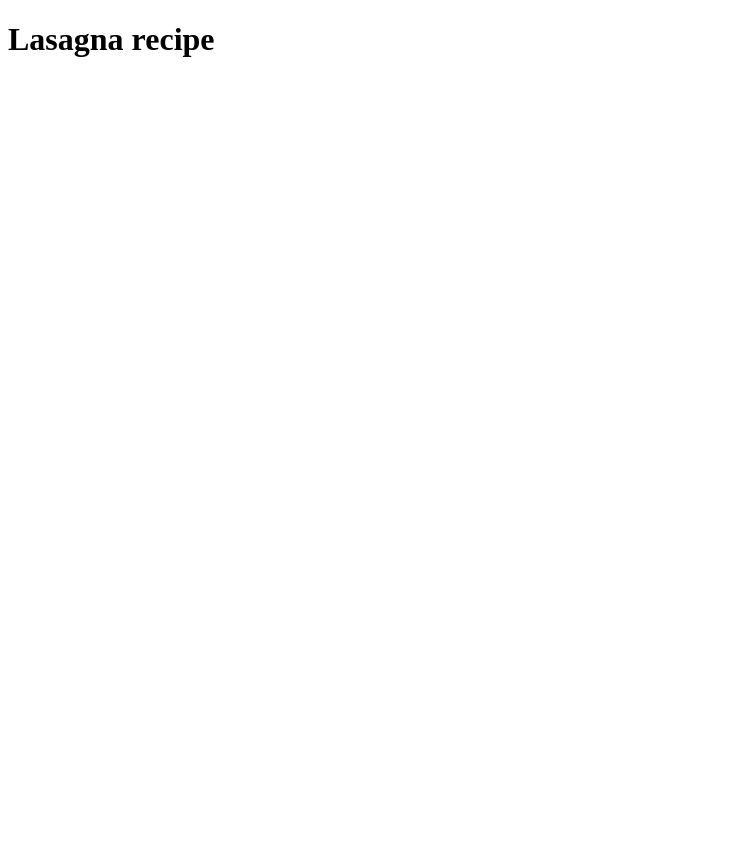
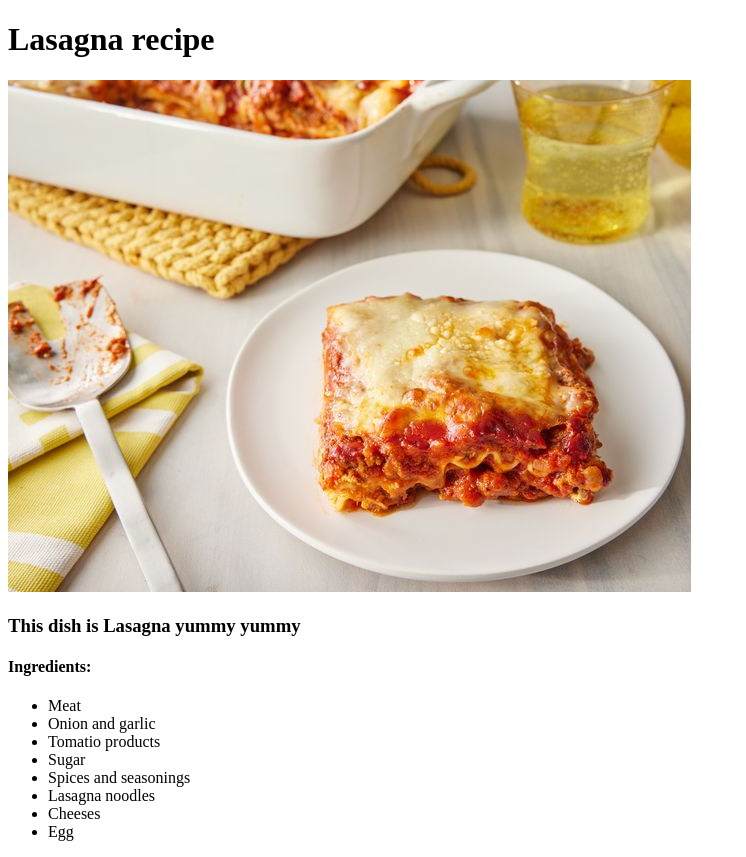
Before and after one commit to lightningcap/odin-recipes, a plain HTML site: page recipes/lasagna.html in a window 1280 px wide. Shown: the whole page, without its empty margins (0-746 px from the left). Before the commit the page ends 800 px from the top, so only its background shows below. Drawn offline with Linux system fonts and the light colour scheme.

Commit message:
recipes/lasagna.html

```diff
--- a/recipes/lasagna.html
+++ b/recipes/lasagna.html
@@ -1,6 +1,20 @@
 <!DOCTYPE html>
 <html lang="en">
     <h1>Lasagna recipe</h1>
+    <body>
+        <img src="../images/lasagna.jpg">
+        <h3>This dish is Lasagna yummy yummy</h3>
+        <h4>Ingredients:</h4>
+        <ul>
+            <li>Meat</li>
+            <li>Onion and garlic</li>
+            <li>Tomatio products </li>
+            <li>Sugar</li>
+            <li>Spices and seasonings</li>
+            <li>Lasagna noodles</li>
+            <li>Cheeses</li>
+            <li>Egg</li>
 
-
+        </ul>
+    </body>
 </html>
```
